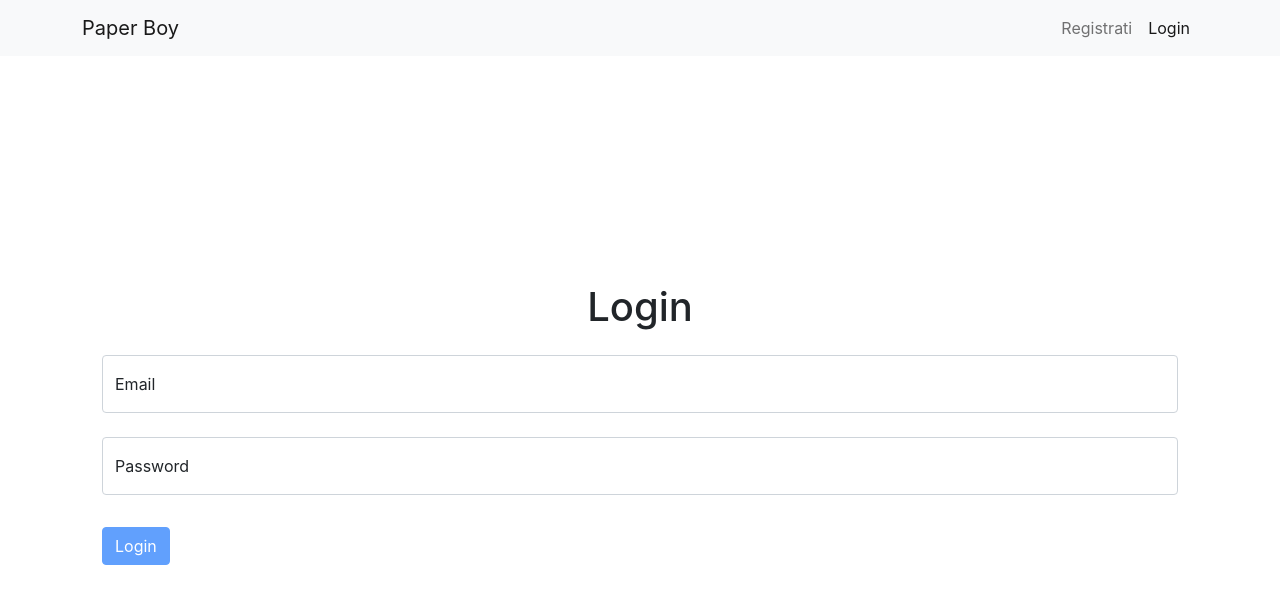
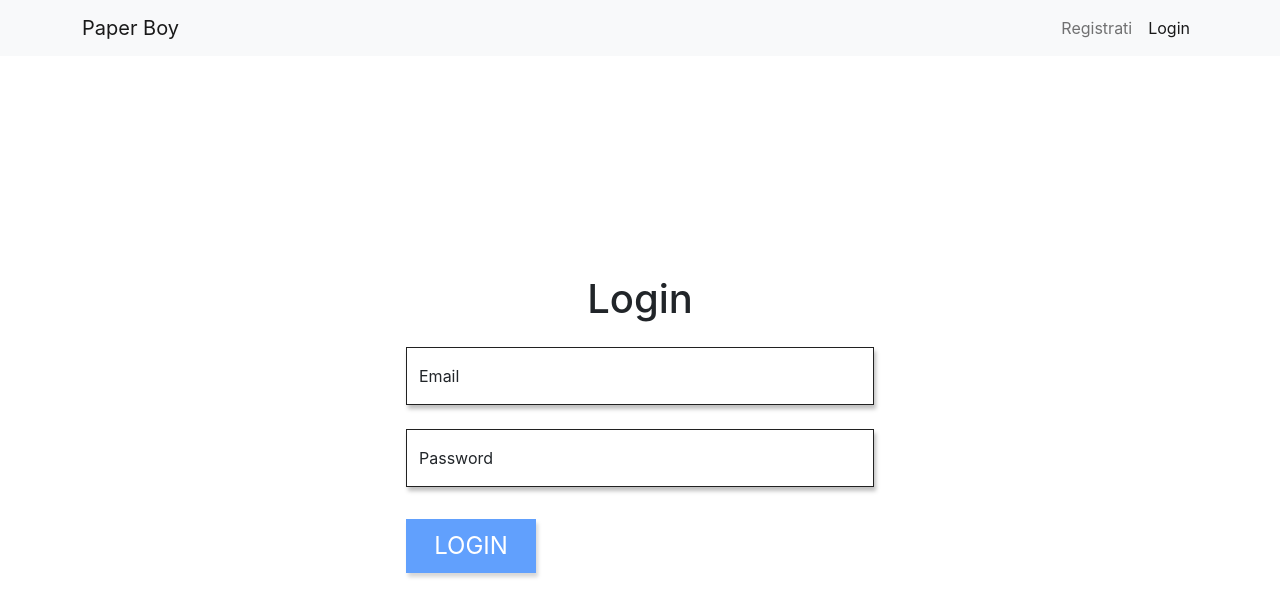
Before and after one commit to matteo-minerva/news-scraper, a React (Create React App) app in the folder client/: page /login in a window 1280 px wide. Shown: the top 616 px of the page. Built offline with nearby package versions, Linux system fonts and the light colour scheme.

Commit message:
CLIENT: some styling in auth forms

```diff
--- a/client/src/components/LoginForm.jsx
+++ b/client/src/components/LoginForm.jsx
@@ -3,7 +3,6 @@ import Container from "react-bootstrap/Container";
 import Row from "react-bootstrap/Row";
 import Col from "react-bootstrap/Col";
 import Form from "react-bootstrap/Form";
-// import { Redirect } from "react-router-dom";
 import Joi from "joi-browser";
 import CustomForm from "../common/CustomForm";
 import auth from "../services/authService";
@@ -37,15 +36,10 @@ class LoginForm extends CustomForm {
 		return (
 			<Container>
 				<Row
-					className="align-items-center"
+					className="align-items-center justify-content-center"
 					style={{ minHeight: "calc(100vh - 64px)" }}
 				>
-					<Col
-						style={{
-							margin: "1rem",
-							padding: "2rem 1rem",
-						}}
-					>
+					<Col className="auth-form">
 						<h1 className="text-center">Login</h1>
 
 						<Form onSubmit={this.handleSubmit}>
--- a/client/src/components/RegisterForm.jsx
+++ b/client/src/components/RegisterForm.jsx
@@ -47,12 +47,7 @@ class RegisterForm extends CustomForm {
 					className="align-items-center"
 					style={{ minHeight: "calc(100vh - 64px)" }}
 				>
-					<Col
-						style={{
-							margin: "1rem",
-							padding: "2rem 1rem",
-						}}
-					>
+					<Col style={{}} className="auth-form">
 						<h1 className="text-center">Registrati</h1>
 						<Form onSubmit={this.handleSubmit}>
 							{this.renderInput("email", "Email *", "email")}
--- a/client/src/index.css
+++ b/client/src/index.css
@@ -31,3 +31,36 @@ code {
 .not-found h1 {
 	font-size: 2.5rem;
 }
+
+input,
+select {
+	border: 1px solid #212121 !important;
+	border-radius: 0 !important;
+	box-shadow: 2px 4px 4px rgba(0, 0, 0, 0.25);
+}
+
+select option {
+	font-size: 1.2rem;
+}
+
+button[type="submit"] {
+	text-transform: uppercase;
+	padding: 0.5rem 1.7rem;
+	font-size: 24px;
+	border-radius: 0;
+	box-shadow: 2px 4px 4px rgba(0, 0, 0, 0.25);
+}
+
+.form-control:focus,
+.form-select:focus {
+	box-shadow: none;
+}
+
+@media screen and (min-width: 75rem) {
+	.auth-form {
+		max-width: 31.25rem;
+		margin-left: auto;
+		margin-right: auto;
+		padding: 2rem 1rem;
+	}
+}
--- a/client/src/index.js
+++ b/client/src/index.js
@@ -5,8 +5,6 @@ import "bootstrap/dist/css/bootstrap.min.css";
 import "./index.css";
 import { BrowserRouter } from "react-router-dom";
 
-console.log("superman", process.env);
-
 ReactDOM.render(
 	<BrowserRouter>
 		<App />
```
